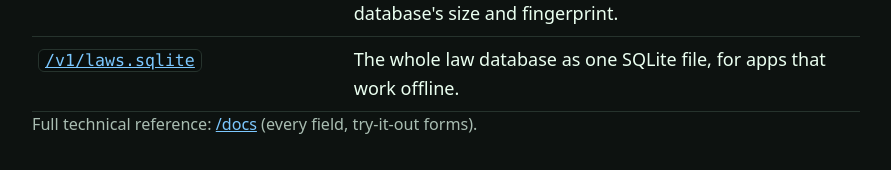
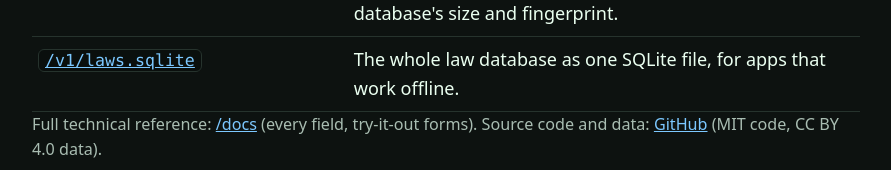
Before and after one commit to LIBCSYS/420-world-clock-api, a plain HTML site: page app/static/index.html in a window 1280 px wide. Shown: the part 2252-2422 px from the top of the page, without its empty margins (194-1085 px from the left). Drawn offline with Linux system fonts and the light colour scheme; no server answers.

Commit message:
Tutorial page links the source repo
Co-Authored-By: Claude Opus 5.5 <noreply@anthropic.com>
Claude-Session: https://claude.ai/code/session_01FZN1BsxjhpGTdvgrLBwGW1

```diff
--- a/app/static/index.html
+++ b/app/static/index.html
@@ -98,7 +98,7 @@ footer{margin-top:40px;padding-top:14px;border-top:1px solid var(--rule)}
     <tr><td><a href="/v1/meta"><code>/v1/meta</code></a></td><td>When the law data was last checked, plus the offline database's size and fingerprint.</td></tr>
     <tr><td><a href="/v1/laws.sqlite"><code>/v1/laws.sqlite</code></a></td><td>The whole law database as one SQLite file, for apps that work offline.</td></tr>
   </table>
-  <p class="small">Full technical reference: <a href="/docs">/docs</a> (every field, try-it-out forms).</p>
+  <p class="small">Full technical reference: <a href="/docs">/docs</a> (every field, try-it-out forms). Source code and data: <a href="https://github.com/LIBCSYS/420-world-clock-api">GitHub</a> (MIT code, CC BY 4.0 data).</p>
 
   <h2>Your first program</h2>
 
```
